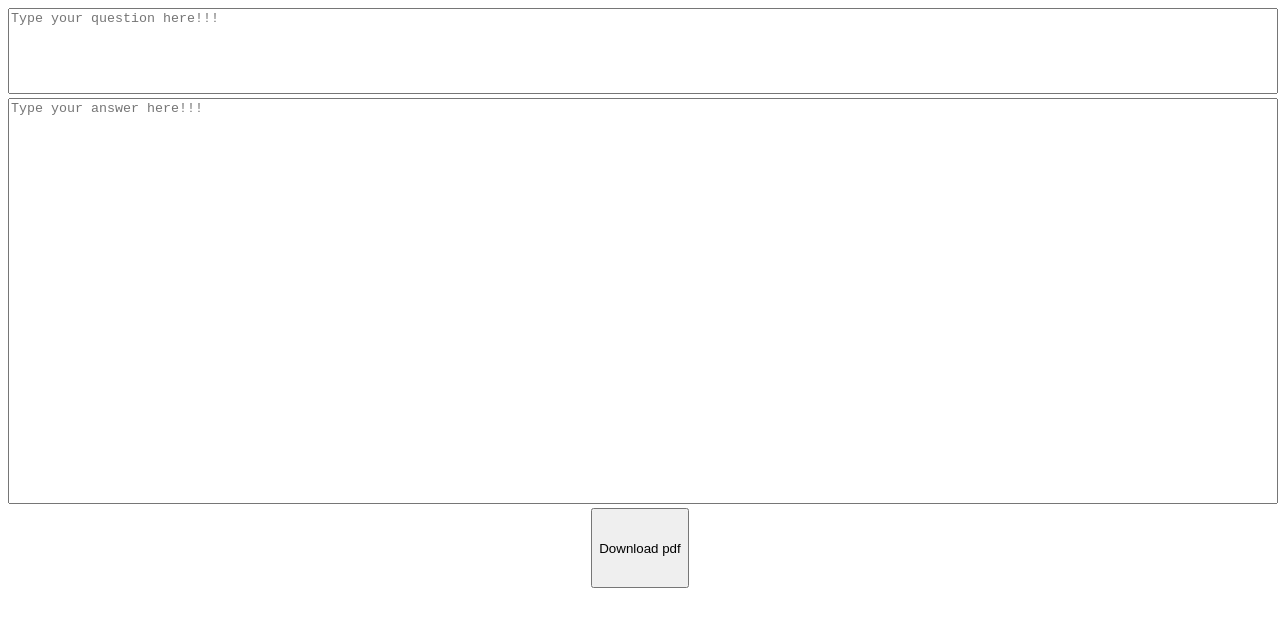
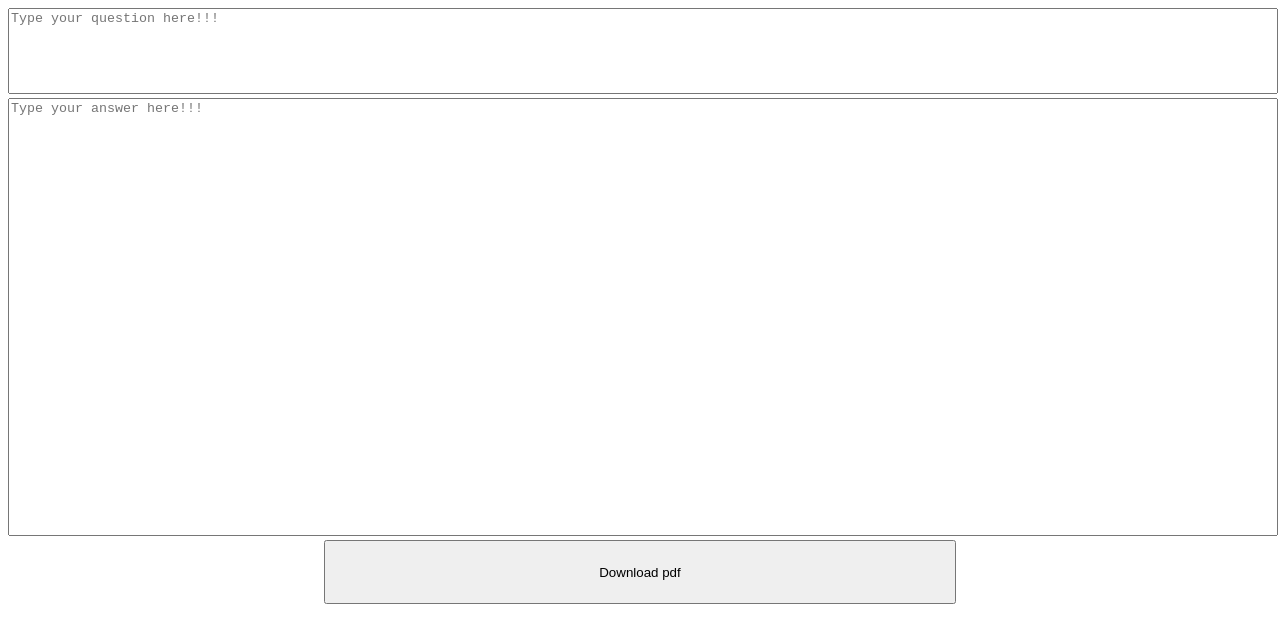
Before and after one commit to aman5062/pdfmaker, a plain HTML site: page index.html in a window 1280 px wide. Drawn offline with Linux system fonts and the light colour scheme.

Commit message:
Update index.html

```diff
--- a/index.html
+++ b/index.html
@@ -35,13 +35,13 @@
                 height: 5rem;
             }
             #ans_bar{
-                height: 25rem;
+                height: 27rem;
                 scroll-behavior: smooth;
 
             }
             #btn{
-                height: 5rem;
-                width: auto;
+                height: 4rem;
+                width: 50%;
             }
 
          </style>
```
